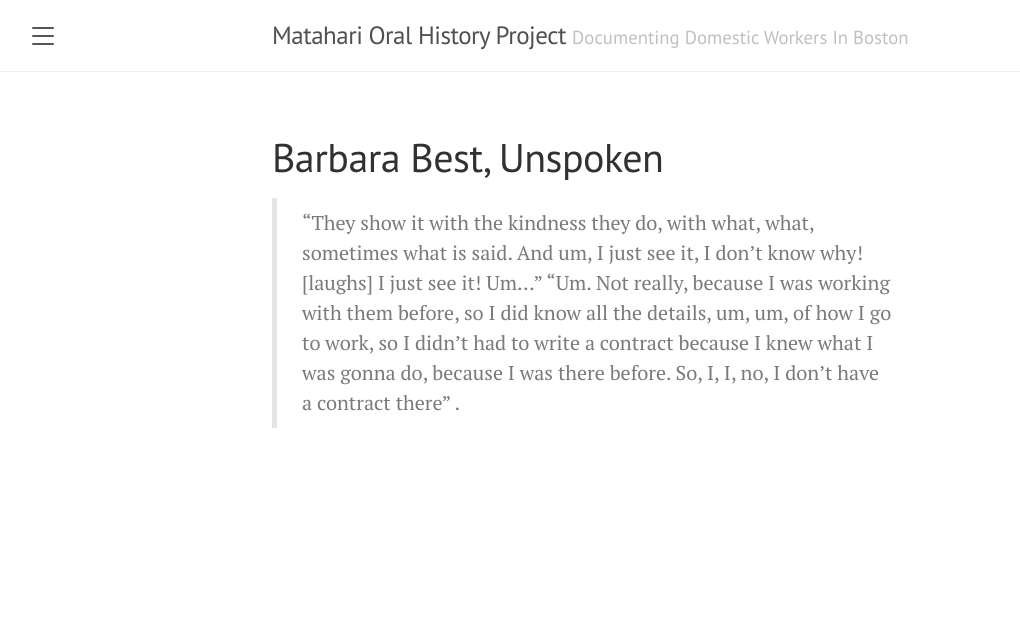
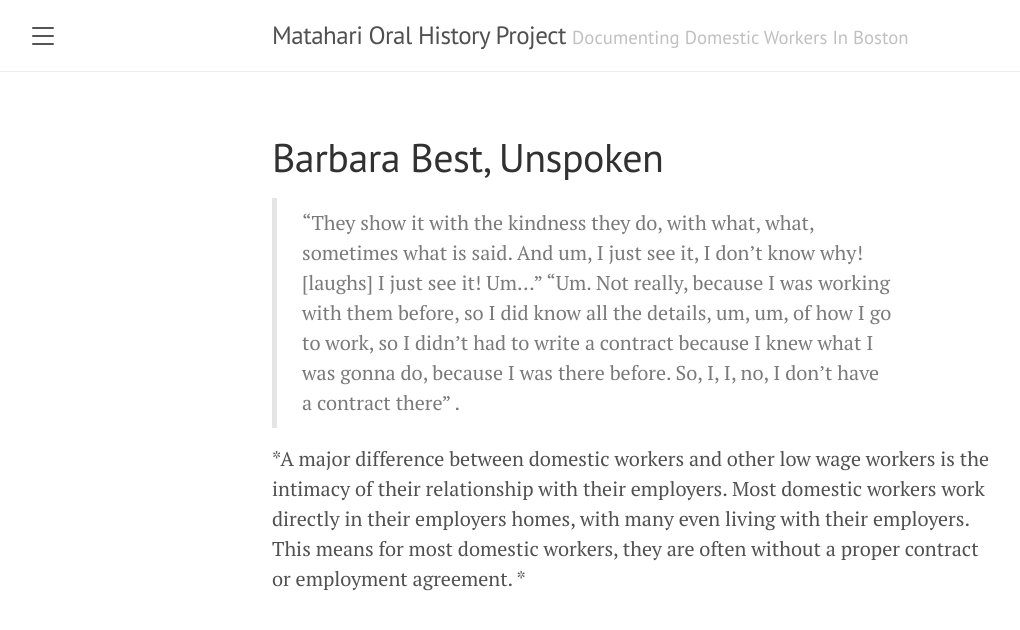
Before and after one commit to MatahariWomenWorkersCenter/OralHistoryProject, a Jekyll site: the page built from _posts/2020-04-07-BarbaraBest.md, in a window 1280 px wide. Shown: the top 630 px of the page, without its empty margins (8-1028 px from the left). Built offline with Jekyll 4.4.1, drawn with Linux system fonts in a browser that asks for light colours.

Commit message:
Update 2020-04-07-BarbaraBest.md

```diff
--- a/_posts/2020-04-07-BarbaraBest.md
+++ b/_posts/2020-04-07-BarbaraBest.md
@@ -5,3 +5,5 @@ title: Barbara Best, Unspoken
 > “They show it with the kindness they do, with what, what, sometimes what is said. And um, I just see it, I don’t know why! [laughs] I just see it! Um…”
 “Um. Not really, because I was working with them before, so I did know all the details, um, um, of how I go to work, so I didn’t had to write a contract because I knew what I was gonna do, because I was there before. So, I, I, no, I don’t have a contract there”
 .
+
+*A major difference between domestic workers and other low wage workers is the intimacy of their relationship with their employers. Most domestic workers work directly in their employers homes, with many even living with their employers. This means for most domestic workers, they are often without a proper contract or employment agreement. *
```
